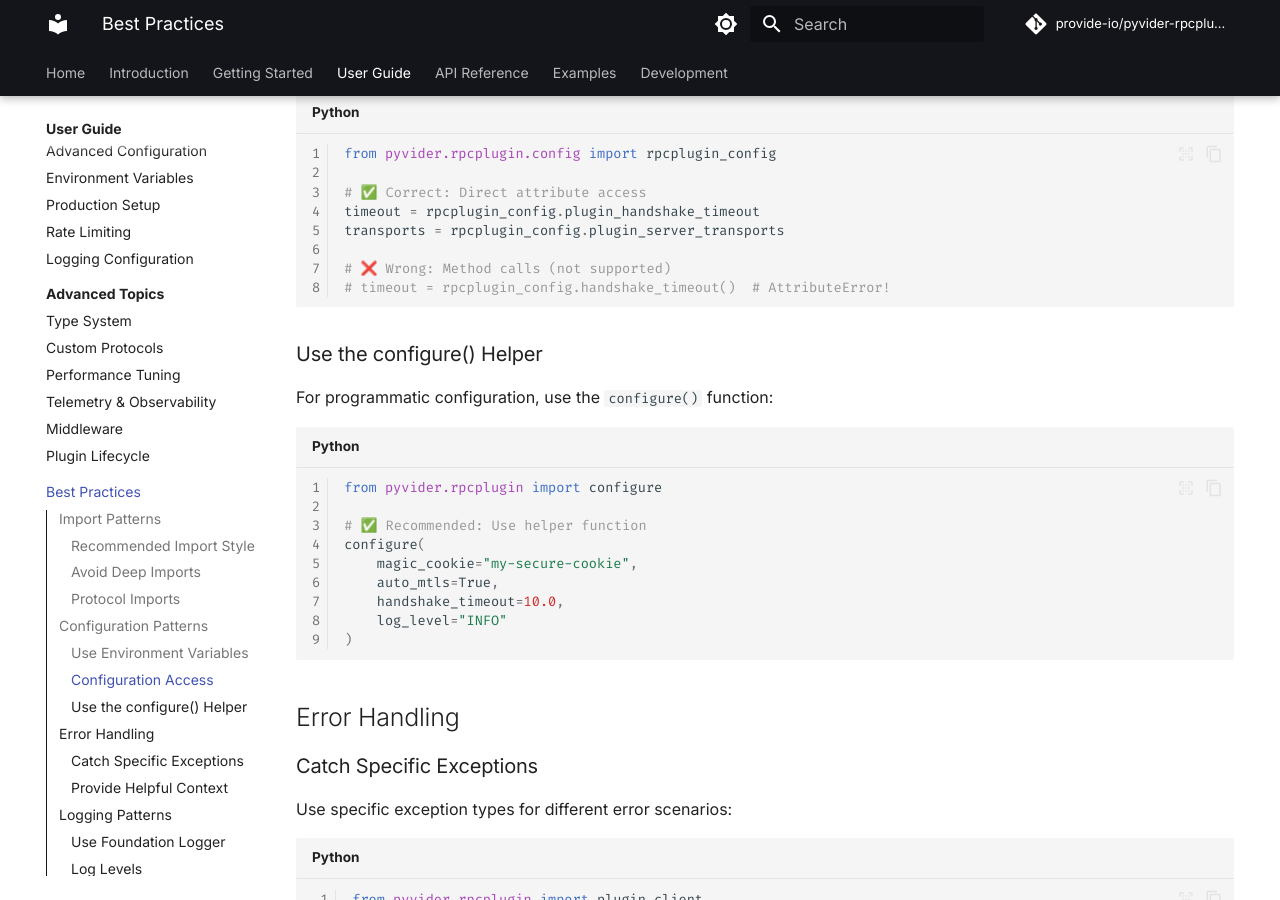
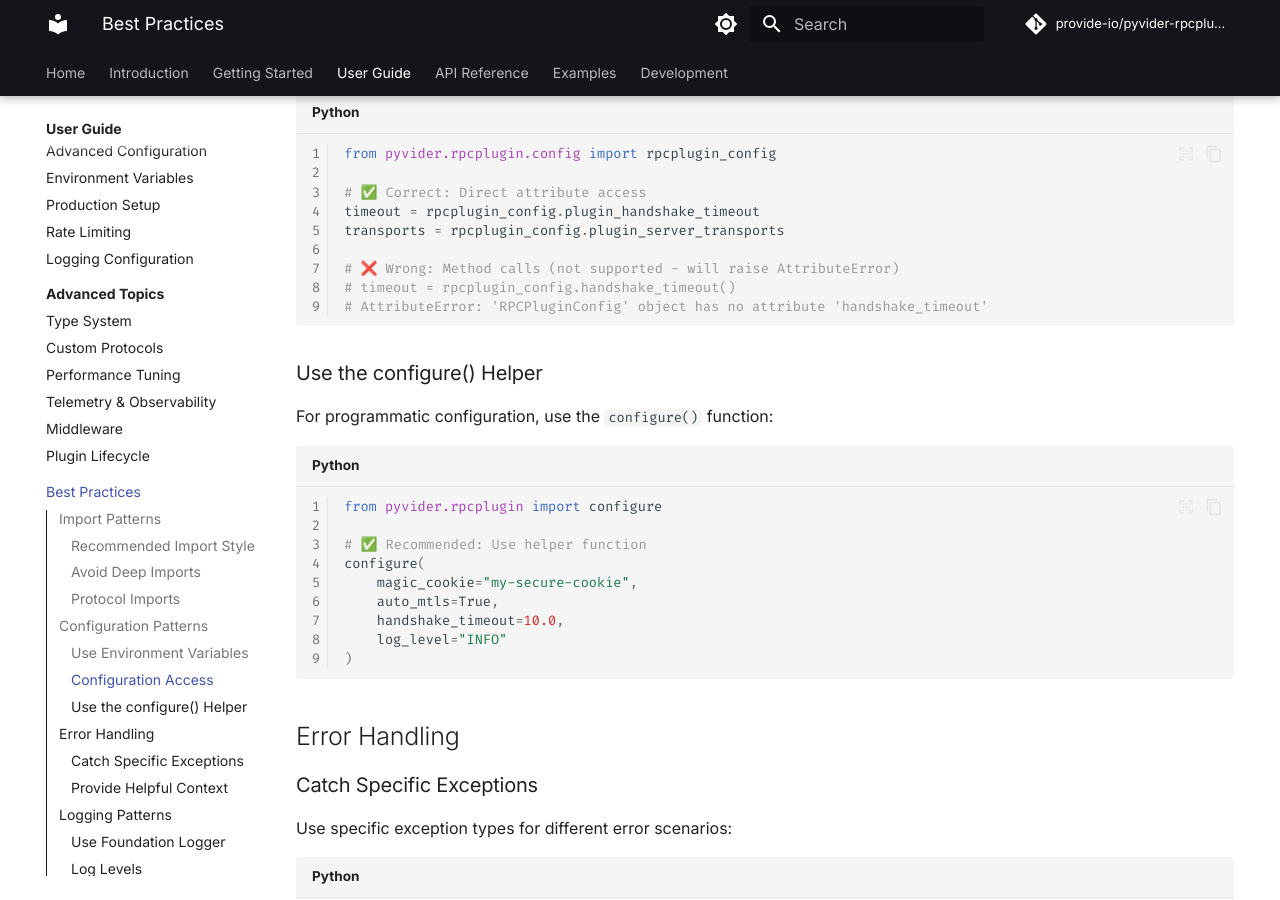
Before and after one commit to provide-io/pyvider-rpcplugin, an MkDocs documentation site: the page built from docs/guide/best-practices.md, in a window 1280 px wide and 900 px high, scrolled down 1792 px. Built offline with MkDocs 1.6.1 and Material for MkDocs 9.7.7, drawn with Linux system fonts in a browser that asks for light colours; comment, search, counter and statistics services are not loaded; the version menu is left out.

Commit message:
🔼⚙️ [skip ci] auto-commit

````diff
--- a/docs/guide/best-practices.md
+++ b/docs/guide/best-practices.md
@@ -78,8 +78,9 @@ from pyvider.rpcplugin.config import rpcplugin_config
 timeout = rpcplugin_config.plugin_handshake_timeout
 transports = rpcplugin_config.plugin_server_transports
 
-# ❌ Wrong: Method calls (not supported)
-# timeout = rpcplugin_config.handshake_timeout()  # AttributeError!
+# ❌ Wrong: Method calls (not supported - will raise AttributeError)
+# timeout = rpcplugin_config.handshake_timeout()
+# AttributeError: 'RPCPluginConfig' object has no attribute 'handshake_timeout'
 ```
 
 ### Use the configure() Helper
````
